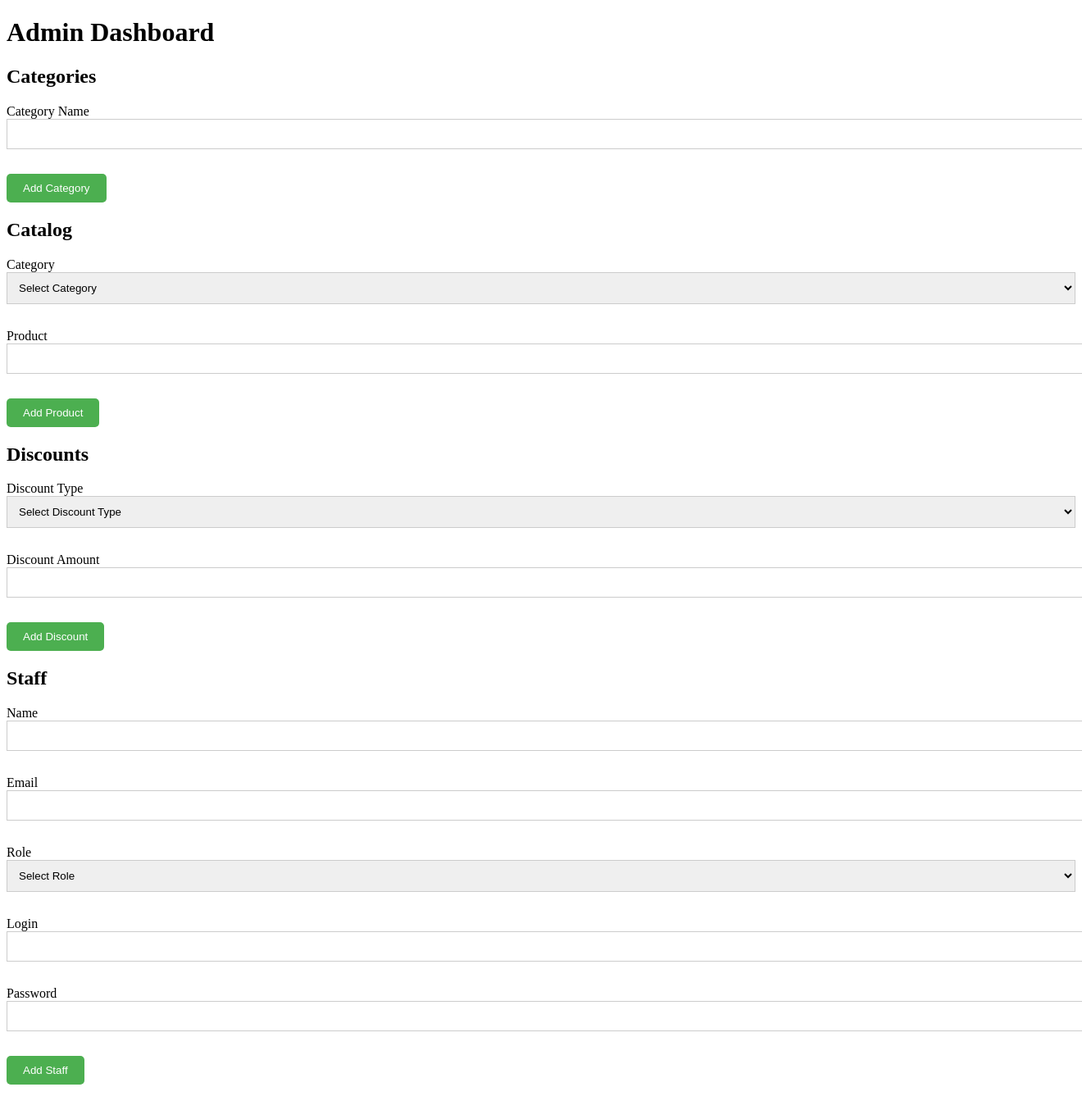
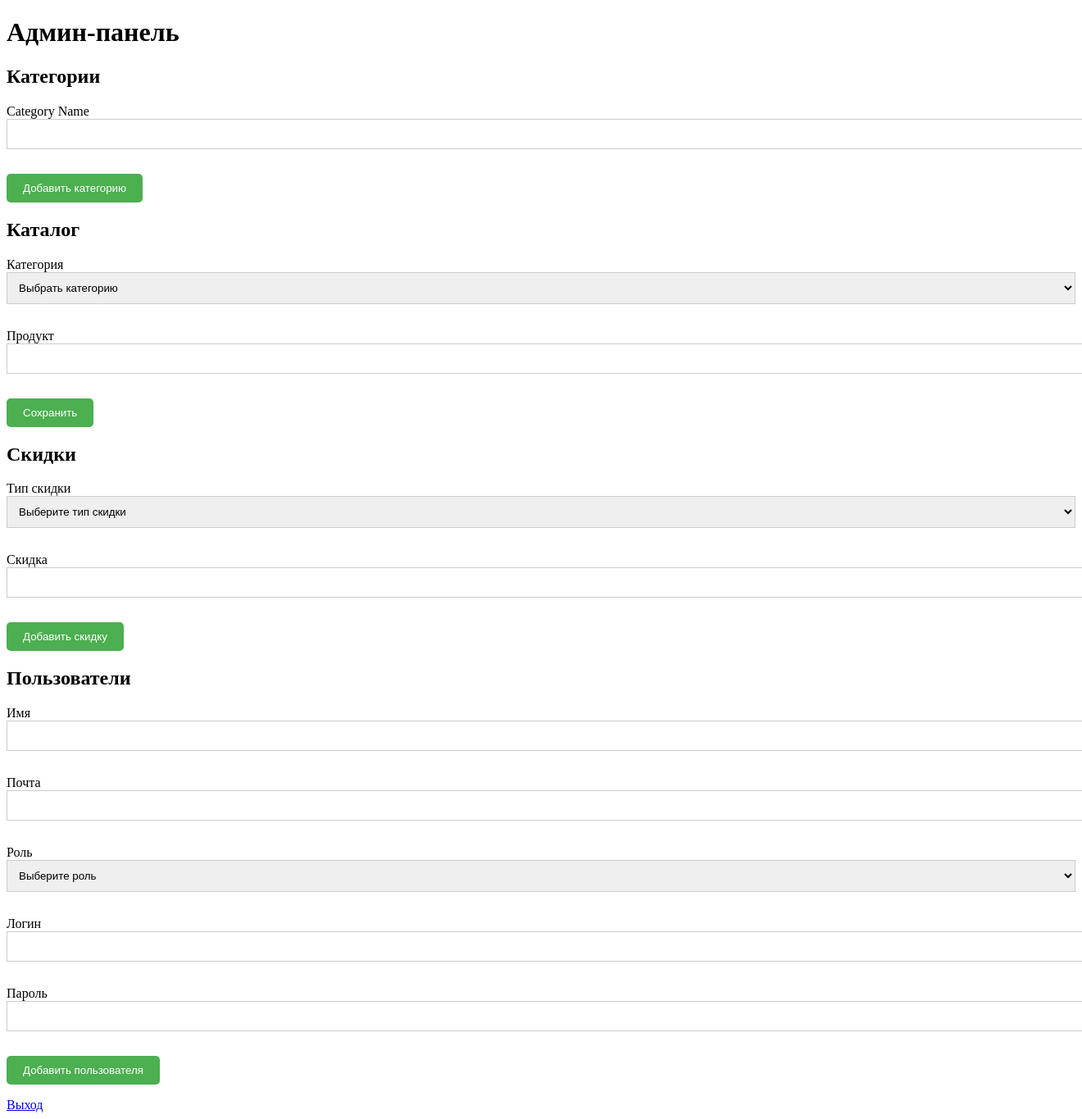
Before and after one commit to vivhate/trash, a PHP site: page /dashboard/admin_dashboard.php in a window 1320 px wide; the page is wider, and only the part inside the window is pictured. Shown: that part at 82% size. Before the commit the page ends 1323 px from the top of that part, so only its background shows below. Run offline with PHP 8.4, Linux system fonts and the light colour scheme; the visitor is signed in with stand-in values (Sample User, id 1); data that the repository does not hold is empty.

Commit message:
доделал админку

```diff
--- a/src/dashboard/admin_dashboard.php
+++ b/src/dashboard/admin_dashboard.php
@@ -1,4 +1,14 @@
 <?php
+session_start();
+if (!isset($_SESSION['user_id'])) {
+    header('Location: /login/login.php');
+    exit;
+}
+if (isset($_GET['logout'])) {
+    session_destroy();
+    header('Location: /login/login.php'); // Redirect to login page
+    exit();
+}
 require_once '../db.php';
 // Check connection
 if ($conn->connect_error) {
@@ -37,26 +47,22 @@ if ($_SERVER["REQUEST_METHOD"] == "POST") {
         $discount_id = $_POST['discount_id'];
         $query = "DELETE FROM discounts WHERE id = '$discount_id'";
         $conn->query($query);
-    } elseif (isset($_POST['add_staff'])) {
-        $staff_name = $_POST['staff_name'];
-        $staff_email = $_POST['staff_email'];
-        $staff_role = $_POST['staff_role'];
-        $staff_login = $_POST['staff_login'];
-        $staff_password = password_hash($_POST['staff_password'], PASSWORD_DEFAULT);
-        $query = "INSERT INTO staff (name, email, role, login, password) VALUES ('$staff_name', '$staff_email', '$staff_role', '$staff_login', '$staff_password')";
+    } elseif (isset($_POST['add_users'])) {
+        $users_name = $_POST['users_name'];
+        $users_email = $_POST['users_email'];
+        $users_role = $_POST['users_role'];
+        $users_login = $_POST['users_login'];
+        $users_password = password_hash($_POST['users_password'], PASSWORD_DEFAULT);
+        $query = "INSERT INTO users (name, email, role, login, password) VALUES ('$users_name', '$users_email', '$users_role', '$users_login', '$users_password')";
         $conn->query($query);
-    } elseif (isset($_POST['edit_staff'])) {
-        $staff_id = $_POST['staff_id'];
-        $staff_name = $_POST['staff_name'];
-        $staff_email = $_POST['staff_email'];
-        $staff_role = $_POST['staff_role'];
-        $staff_login = $_POST['staff_login'];
-        $staff_password = password_hash($_POST['staff_password'], PASSWORD_DEFAULT);
-        $query = "UPDATE staff SET name = '$staff_name', email = '$staff_email', role = '$staff_role', login = '$staff_login', password = '$staff_password' WHERE id = '$staff_id'";
+    } elseif (isset($_POST['edit_users'])) {
+        $users_id = $_POST['users_id'];
+        $users_role = $_POST['users_role'];
+        $query = "UPDATE users SET role = '$users_role' WHERE id = '$users_id'";
         $conn->query($query);
-    } elseif (isset($_POST['delete_staff'])) {
-        $staff_id = $_POST['staff_id'];
-        $query = "DELETE FROM staff WHERE id = '$staff_id'";
+    } elseif (isset($_POST['delete_users'])) {
+        $users_id = $_POST['users_id'];
+        $query = "DELETE FROM users WHERE id = '$users_id'";
         $conn->query($query);
     } elseif (isset($_POST['add_category'])) {
         $category_name = $_POST['category_name'];
@@ -78,13 +84,13 @@ if ($_SERVER["REQUEST_METHOD"] == "POST") {
 $categories_query = "SELECT * FROM categories";
 $products_query = "SELECT * FROM products";
 $discounts_query = "SELECT * FROM discounts";
-$staff_query = "SELECT * FROM staff";
+$users_query = "SELECT * FROM users";
 
 $categories_result = $conn->query($categories_query);
 $categories_result2 = $conn->query($categories_query);
 $products_result = $conn->query($products_query);
 $discounts_result = $conn->query($discounts_query);
-$staff_result = $conn->query($staff_query);
+$users_result = $conn->query($users_query);
 
 // Close connection
 $conn->close();
@@ -95,9 +101,8 @@ $conn->close();
 <html>
 
 <head>
-    <title>Admin Dashboard</title>
+    <title>Админ-панель</title>
     <style>
-        /* Add some basic styling to make the form look decent */
         label {
             display: block;
             margin-bottom: 10px;
@@ -127,22 +132,22 @@ $conn->close();
 </head>
 
 <body>
-    <h1>Admin Dashboard</h1>
+    <h1>Админ-панель</h1>
 
     <!-- Categories Section -->
     <section id="categories">
-        <h2>Categories</h2>
+        <h2>Категории</h2>
         <form method="post">
             <label>
                 <span>Category Name</span>
                 <input type="text" name="category_name" />
             </label>
-            <button type="submit" name="add_category">Add Category</button>
+            <button type="submit" name="add_category">Добавить категорию</button>
         </form>
         <ul id="categories-list">
             <?php
             while ($category = $categories_result->fetch_assoc()) {
-                echo "<li>" . $category['name'] . " <form method='post'><input type='hidden' name='category_id' value='" . $category['id'] . "'><button type='submit' name='edit_category'>Edit</button><button type='submit' name='delete_category'>Delete</button></form></li>";
+                echo "<li>" . $category['name'] . " <form method='post'><input type='hidden' name='category_id' value='" . $category['id'] . "'><button type='submit' name='delete_category'>Удалить</button></form></li>";
             }
             ?>
         </ul>
@@ -150,12 +155,12 @@ $conn->close();
 
     <!-- Catalog Section -->
     <section id="catalog">
-        <h2>Catalog</h2>
+        <h2>Каталог</h2>
         <form method="post">
             <label>
-                <span>Category</span>
+                <span>Категория</span>
                 <select name="category">
-                    <option value="">Select Category</option>
+                    <option value="">Выбрать категорию</option>
                     <?php
                     while ($category = $categories_result2->fetch_assoc()) {
                         echo "<option value='" . $category['id'] . "'>" . $category['name'] . "</option>";
@@ -164,15 +169,15 @@ $conn->close();
                 </select>
             </label>
             <label>
-                <span>Product</span>
+                <span>Продукт</span>
                 <input type="text" name="product" />
             </label>
-            <button type="submit" name="add_product">Add Product</button>
+            <button type="submit" name="add_product">Сохранить</button>
         </form>
         <ul id="catalog-list">
             <?php
             while ($product = $products_result->fetch_assoc()) {
-                echo "<li>" . $product['name'] . " <form method='post'><input type='hidden' name='product_id' value='" . $product['id'] . "'><button type='submit' name='edit_product'>Edit</button><button type='submit' name='delete_product'>Delete</button></form></li>";
+                echo "<li>" . $product['name'] . " <form method='post'><input type='hidden' name='product_id' value='" . $product['id'] . "'><button type='submit' name='delete_product'>Удалить</button></form></li>";
             }
             ?>
         </ul>
@@ -180,70 +185,93 @@ $conn->close();
 
     <!-- Discounts Section -->
     <section id="discounts">
-        <h2>Discounts</h2>
+        <h2>Скидки</h2>
         <form method="post">
             <label>
-                <span>Discount Type</span>
+                <span>Тип скидки</span>
                 <select name="discount_type">
-                    <option value="">Select Discount Type</option>
-                    <option value="client">Client</option>
-                    <option value="staff">Staff</option>
+                    <option value="">Выберите тип скидки</option>
+                    <option value="client">Клиент</option>
+                    <option value="users">Сотрудник</option>
                 </select>
             </label>
             <label>
-                <span>Discount Amount</span>
+                <span>Скидка</span>
                 <input type="number" name="discount_amount" />
             </label>
-            <button type="submit" name="add_discount">Add Discount</button>
+            <button type="submit" name="add_discount">Добавить скидку</button>
         </form>
         <ul id="discounts-list">
             <?php
             while ($discount = $discounts_result->fetch_assoc()) {
-                echo "<li>" . $discount['type'] . " - " . $discount['amount'] . " <form method='post'><input type='hidden' name='discount_id' value='" . $discount['id'] . "'><button type='submit' name='edit_discount'>Edit</button><button type='submit' name='delete_discount'>Delete</button></form></li>";
+                echo "<li>" . $discount['type'] . " - " . $discount['amount'] . " <form method='post'><input type='hidden' name='discount_id' value='" . $discount['id'] . "'><button type='submit' name='delete_discount'>Удалить</button></form></li>";
             }
             ?>
         </ul>
     </section>
 
     <!-- Staff Section -->
-    <section id="staff">
-        <h2>Staff</h2>
+    <?php
+    if ($_SESSION['role'] == 'admin') {
+        // Display the staff section
+    ?>
+        <!-- Staff Section -->
+        <section id="users">
+            <h2>Пользователи</h2>
             <form method="post">
                 <label>
-                <span>Name</span>
-                <input type="text" name="staff_name" />
+                    <span>Имя</span>
+                    <input type="text" name="users_name" />
                 </label>
                 <label>
-                <span>Email</span>
-                <input type="email" name="staff_email" />
+                    <span>Почта</span>
+                    <input type="email" name="users_email" />
                 </label>
                 <label>
-                <span>Role</span>
-                <select name="staff_role">
-                    <option value="">Select Role</option>
+                    <span>Роль</span>
+                    <select name="users_role">
+                        <option value="">Выберите роль</option>
                         <option value="admin">Admin</option>
                         <option value="moderator">Moderator</option>
                         <option value="client">Client</option>
                     </select>
                 </label>
                 <label>
-                <span>Login</span>
-                <input type="text" name="staff_login" />
+                    <span>Логин</span>
+                    <input type="text" name="users_login" />
                 </label>
                 <label>
-                <span>Password</span>
-                <input type="password" name="staff_password" />
+                    <span>Пароль</span>
+                    <input type="password" name="users_password" />
                 </label>
-            <button type="submit" name="add_staff">Add Staff</button>
+                <button type="submit" name="add_users">Добавить пользователя</button>
             </form>
-        <ul id="staff-list">
+            <ul id="users-list">
                 <?php
-            while ($staff = $staff_result->fetch_assoc()) {
-                echo "<li>" . $staff['name'] . " - " . $staff['email'] . " - " . $staff['role'] . " <form method='post'><input type='hidden' name='staff_id' value='" . $staff['id'] . "'><button type='submit' name='edit_staff'>Edit</button><button type='submit' name='delete_staff'>Delete</button></form></li>";
+                while ($users = $users_result->fetch_assoc()) {
+                    echo "<li>" . $users['name'] . " - " . $users['email'] . " - " . $users['role'] . "
+            <form method='post'>
+                <input type='hidden' name='users_id' value='" . $users['id'] . "'>
+                <select name='users_role'>
+                    <option value='admin' " . ($users['role'] == 'admin' ? 'selected' : '') . ">Admin</option>
+                    <option value='moderator' " . ($users['role'] == 'moderator' ? 'selected' : '') . ">Moderator</option>
+                    <option value='client' " . ($users['role'] == 'client' ? 'selected' : '') . ">Client</option>
+                </select>
+                <button type='submit' name='edit_users'>Редактировать</button>
+                <button type='submit' name='delete_users'>Удалить</button>
+            </form>
+            </li>";
                 }
                 ?>
             </ul>
         </section>
+    <?php
+    } else {
+        // Display a message or redirect to another page if the user is not an admin
+        echo "You do not have permission to access this page.";
+    }
+    ?>
+    <a href="?logout">Выход</a>
 </body>
 
 </html>
--- a/src/login/auth.php
+++ b/src/login/auth.php
@@ -17,11 +17,11 @@ if (!empty($_POST)) {
 
         // Redirect to the dashboard based on the user's role
         if ($user_data['role'] === 'client') {
-            header('Location: client_dashboard.php');
+            header('Location: /dashboard/admin_dashboard.php');
         } elseif ($user_data['role'] === 'employee') {
-            header('Location: employee_dashboard.php');
+            header('Location: /dashboard/admin_dashboard.php');
         } elseif ($user_data['role'] === 'admin') {
-            header('Location: admin_dashboard.php');
+            header('Location: /dashboard/admin_dashboard.php');
         }
     } else {
         echo '<p class="text-red-600">Invalid username or password.</p>';
```
Also changed, not shown: src/login/login.php (+12 -0 lines). Lines whose indentation alone changed are shown as unchanged.
